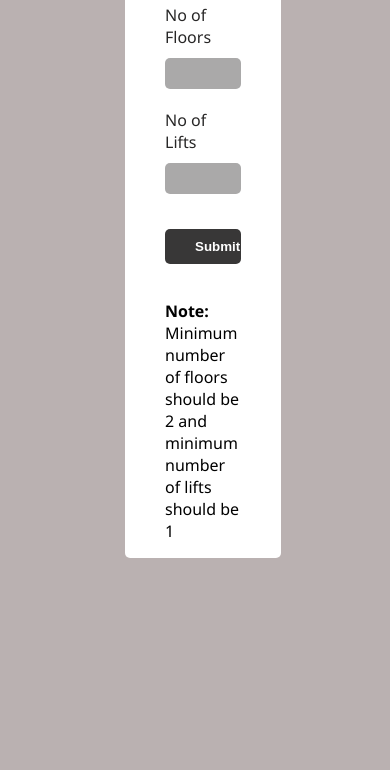
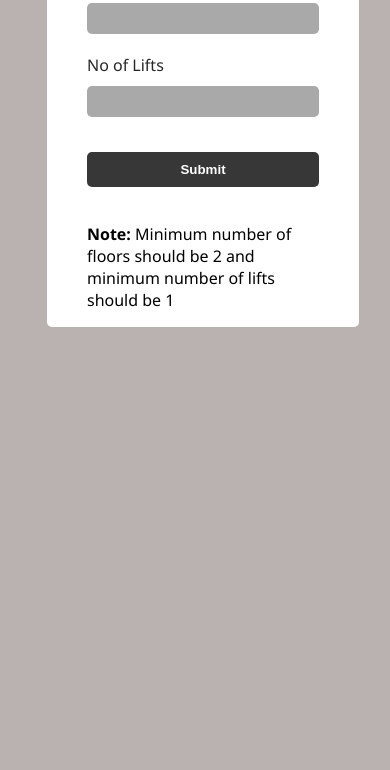
Before and after one commit to codervinod123/lift-simulation, a plain HTML site: page index.html in a window 390 px wide. Shown: the part 120-890 px from the top of the page. Drawn offline with Linux system fonts and the light colour scheme.

Commit message:
container fixed

```diff
--- a/index.css
+++ b/index.css
@@ -189,4 +189,11 @@ body{
         flex-direction: column;
         gap: 20px;
     }
+
+    .container{
+        height: 80%;
+        width: 80%;
+        background: white;
+        border-radius: 5px;
+    }
 }
```
